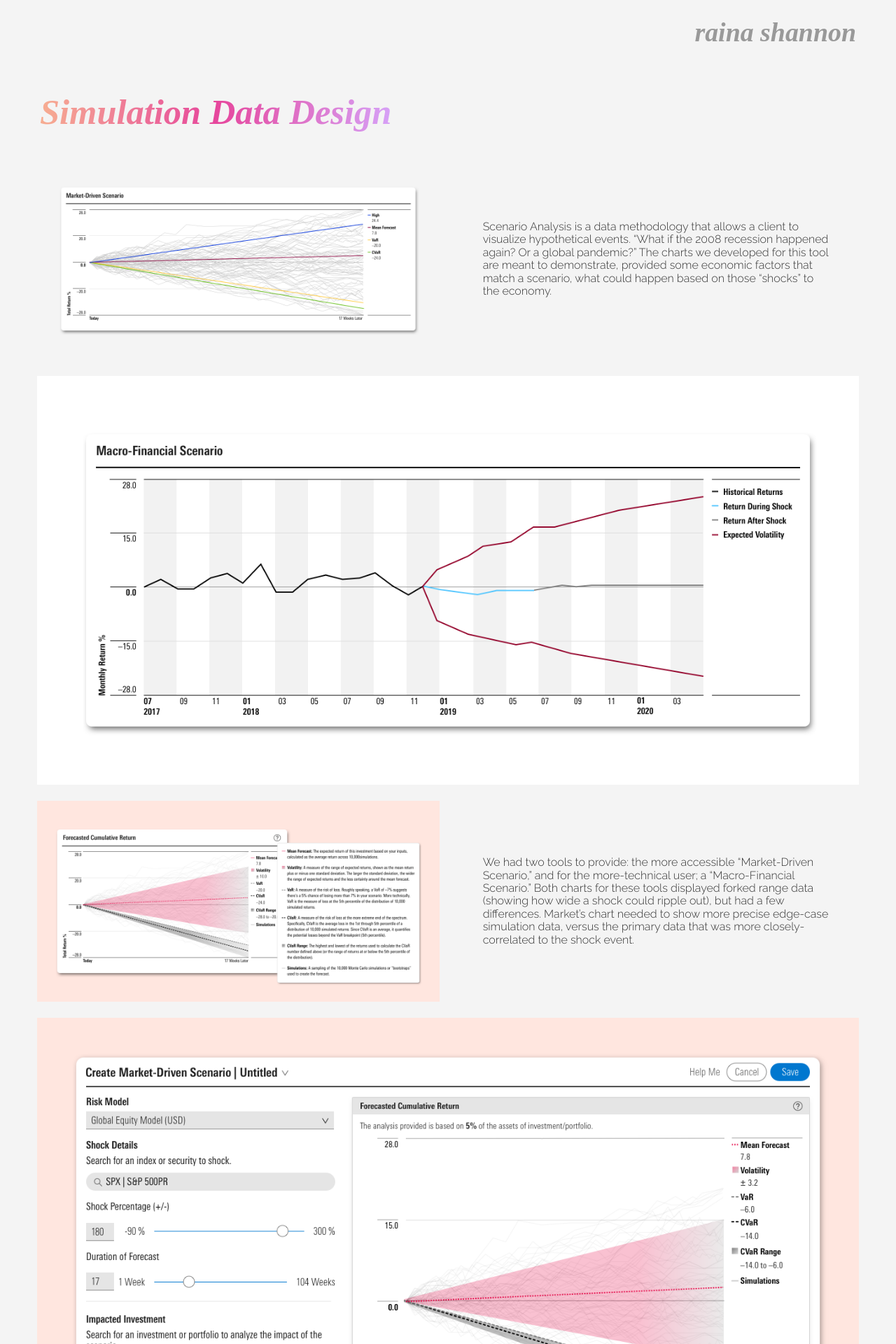
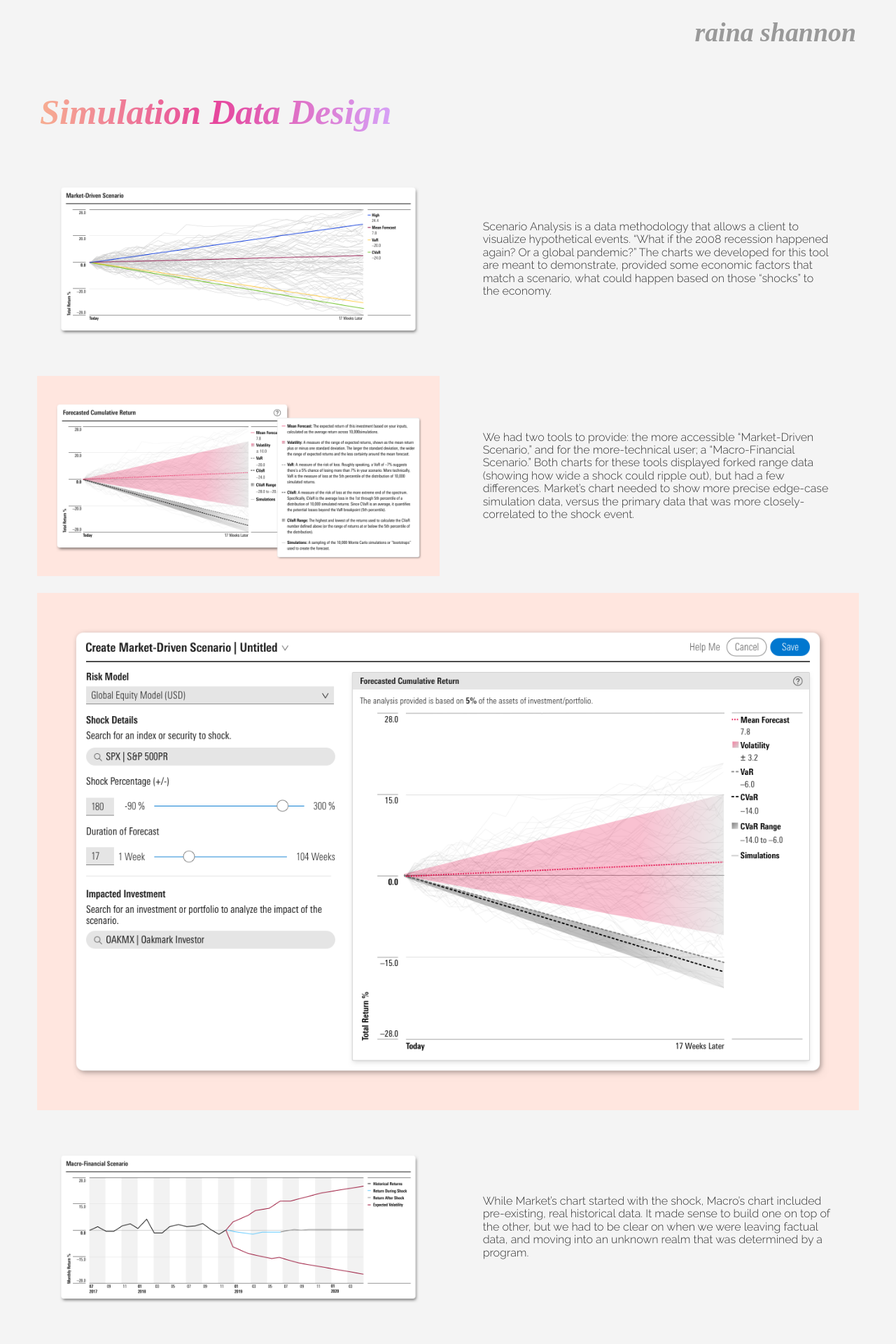
Before and after one commit to legendofcolt/raina-shannon, a Jekyll site: the page built from _posts/2021-04-01-simulation-data-design.html, in a window 1280 px wide. Shown: the top 1920 px of the page at 70% size. Built offline with Jekyll 4.4.1, drawn with Linux system fonts in a browser that asks for light colours; some web fonts are replaced.

Commit message:
Remove white background imaages

```diff
--- a/_posts/2021-04-01-simulation-data-design.html
+++ b/_posts/2021-04-01-simulation-data-design.html
@@ -14,12 +14,6 @@ image: /images/Monte_Carlo_Cover.png
     <p class="c-post__paragraph">
       Scenario Analysis is a data methodology that allows a client to visualize hypothetical events. “What if the 2008 recession happened again? Or a global pandemic?” The charts we developed for this tool are meant to demonstrate, provided some economic factors that match a scenario, what could happen based on those “shocks” to the economy.
     </p>
-  </div>
-</div>
-
-<div class="o-grid o-grid--post">
-  <div class="o-grid__item">
-    <img class="c-post__image" data-rjs="3" src="{{ site.baseurl }}/images/Monte_Carlo_1.png">
   </div>
 </div>
 
@@ -54,12 +48,6 @@ image: /images/Monte_Carlo_Cover.png
 
 <div class="o-grid o-grid--post">
   <div class="o-grid__item">
-    <img class="c-post__image" data-rjs="3" src="{{ site.baseurl }}/images/Monte_Carlo_2.png">
-  </div>
-</div>
-
-<div class="o-grid o-grid--post">
-  <div class="o-grid__item">
     <img class="c-post__image" data-rjs="3" src="{{ site.baseurl }}/images/Monte_Carlo_2a.png">
   </div>
   <div class="o-grid__item c-post__text">
```
